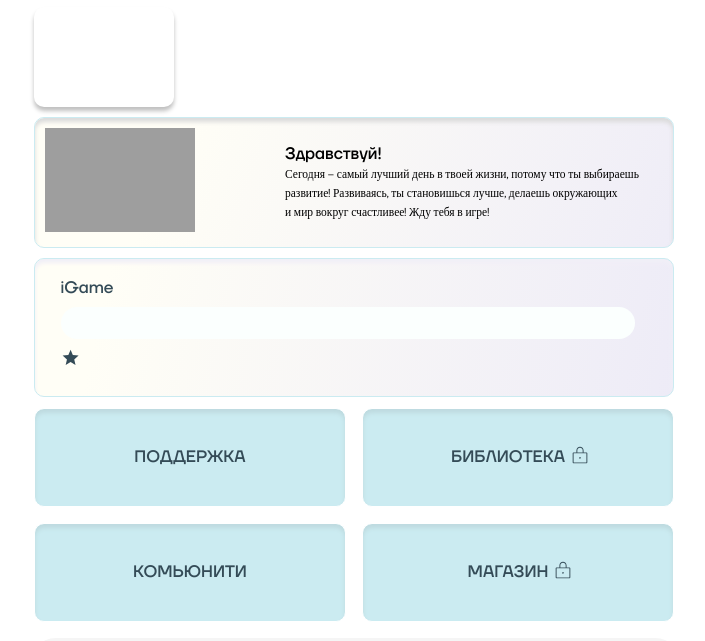
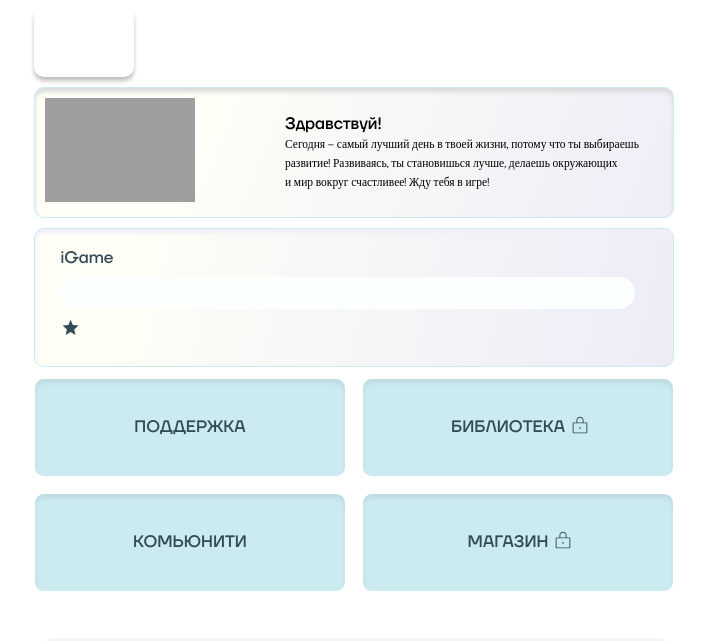
Before and after one commit to Frumzik/WebApp, a website: page src/index.html in a window 1280 px wide. Shown: the part 98-739 px from the top of the page, without its empty margins (286-991 px from the left). Drawn offline with nearby package versions, Linux system fonts and the light colour scheme; files that its build step writes are made by us from their sources; grey boxes are pictures that could not be loaded; a script that the page names is missing; files whose address does not match are found by name.

Commit message:
changes logo

```diff
--- a/src/sass/base/_media.scss
+++ b/src/sass/base/_media.scss
@@ -741,7 +741,8 @@
         }
     }
     .advertising__blocks {
-        height: 100px;
+        height: 70px;
+        width: 100px;
     }
     .motivation {
         &__text {
```
Also changed, not shown: dist/css/style.min.css.
